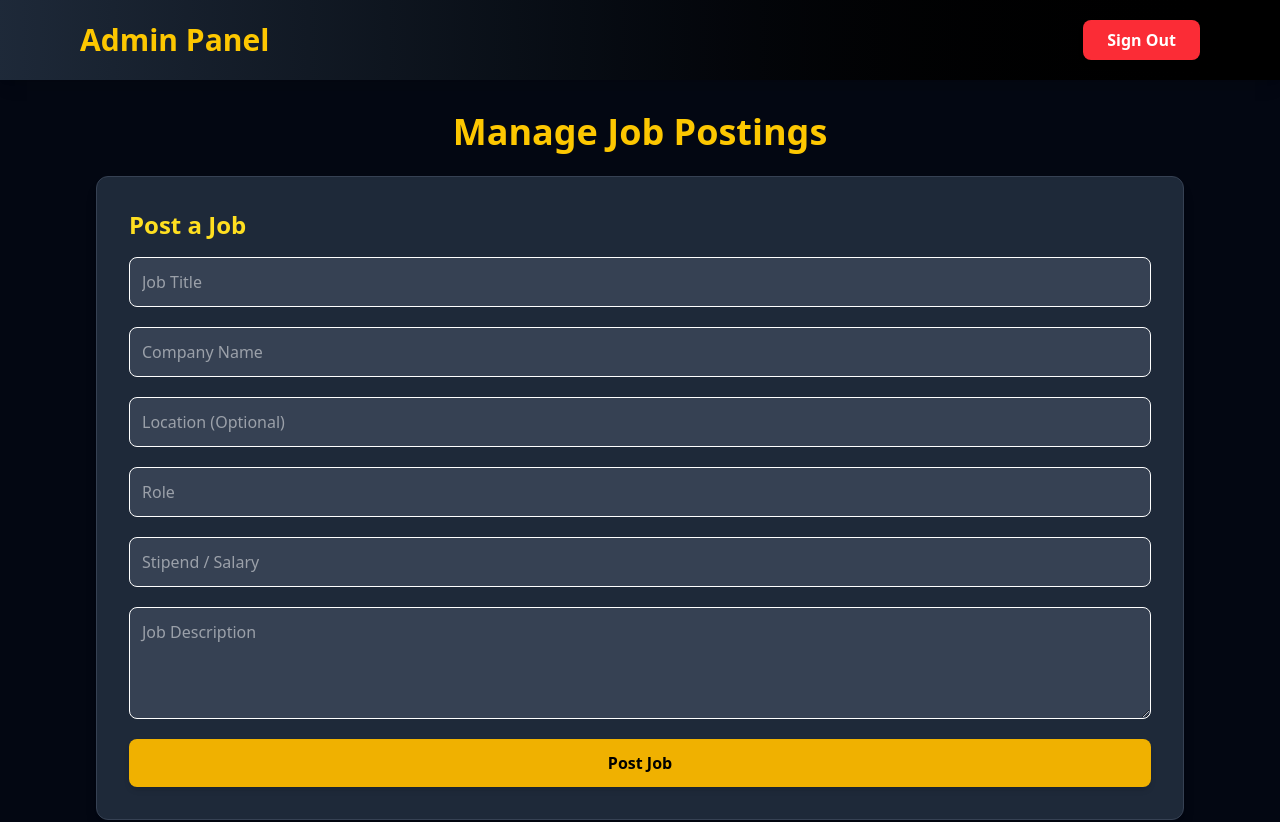
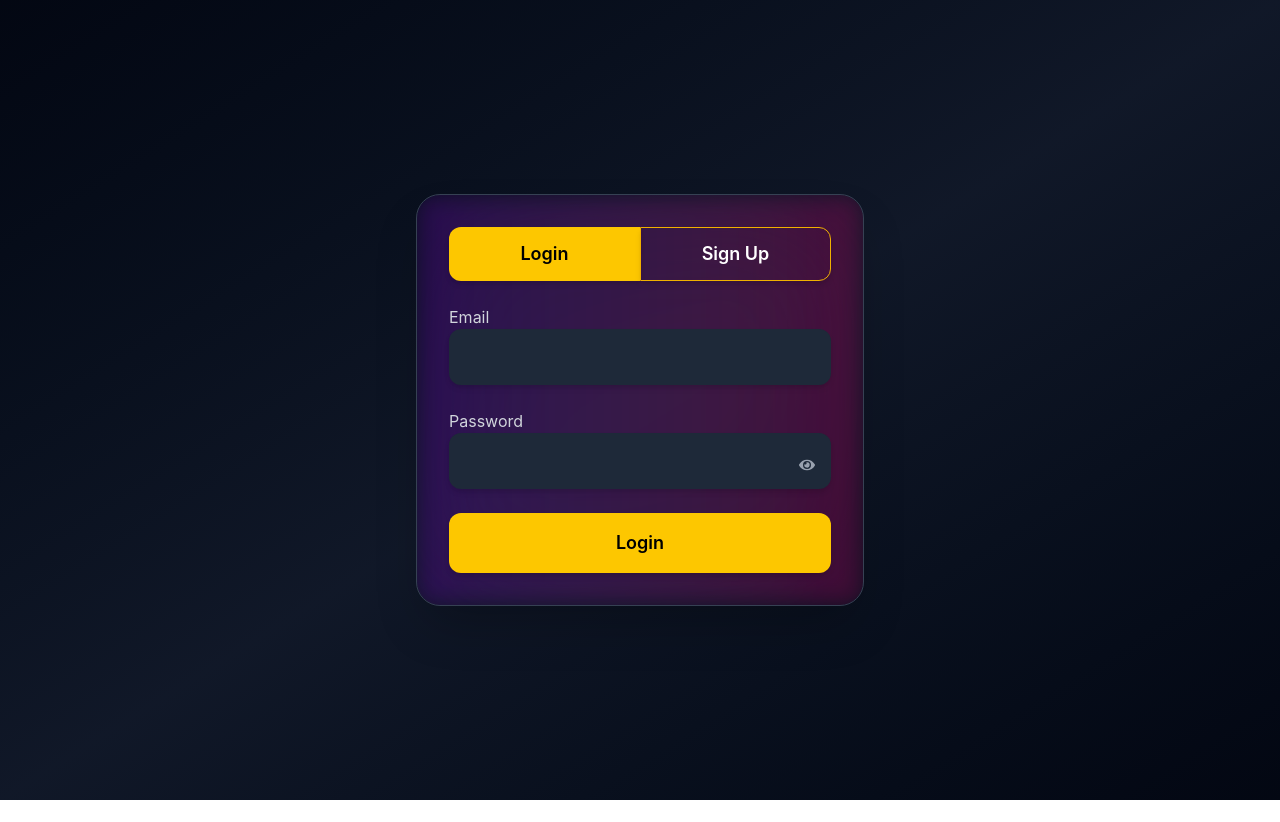
Before and after one commit to naman8586/JobPortol, a React (Vite) app: page /admin-dashboard in a window 1280 px wide. Shown: the top 822 px of the page. After the commit the page ends 800 px from the top, so only its background shows below. Built offline with nearby package versions, Linux system fonts and the light colour scheme.

Commit message:
Update AdminDashboard.jsx

```diff
--- a/src/components/AdminDashboard.jsx
+++ b/src/components/AdminDashboard.jsx
@@ -1,112 +1,162 @@
-import React, { useState, useEffect, useContext } from "react";
-import { JobContext } from "../context/JobContext";
+import { useState, useEffect } from "react";
+import { useForm } from "react-hook-form";
 import { useNavigate } from "react-router-dom";
+import { FaEye, FaEyeSlash } from "react-icons/fa";
 
-const AdminDashboard = () => {
-  const { jobs = [], addJob, updateJob } = useContext(JobContext);
-  const [form, setForm] = useState({
-    title: "",
-    company: "",
-    location: "",
-    role: "",
-    stipend: "",
-    description: "",
-  });
-  const [editingIndex, setEditingIndex] = useState(null);
-  const [applications, setApplications] = useState([]);
+export default function AuthPage() {
+  const [isLogin, setIsLogin] = useState(true);
+  const [showPassword, setShowPassword] = useState(false);
+  const [showConfirmPassword, setShowConfirmPassword] = useState(false);
+  const [loading, setLoading] = useState(false);
   const navigate = useNavigate();
 
+  const {
+    register,
+    handleSubmit,
+    watch,
+    formState: { errors },
+  } = useForm();
+
+  const [users, setUsers] = useState(() => {
+    return JSON.parse(localStorage.getItem("users")) || [];
+  });
+
   useEffect(() => {
-    const storedApplications = JSON.parse(localStorage.getItem("applications")) || [];
-    setApplications(storedApplications);
-  }, []);
+    localStorage.setItem("users", JSON.stringify(users));
+  }, [users]);
 
-  const handleSignOut = () => {
-    localStorage.removeItem("currentUser");
-    navigate("/");
-  };
+  const onSubmit = (data) => {
+    setLoading(true);
 
-  const handleChange = (e) => {
-    setForm({ ...form, [e.target.name]: e.target.value });
-  };
-
-  const handleSubmit = (e) => {
-    e.preventDefault();
-    if (!form.title || !form.company || !form.role || !form.stipend) {
-      alert("Please fill all required fields!");
+    setTimeout(() => {
+      if (isLogin) {
+        const userExists = users.find(
+          (user) => user.email === data.email && user.password === data.password
+        );
+        if (userExists) {
+          localStorage.setItem("currentUser", JSON.stringify(userExists));
+          alert(`Logged in successfully as ${userExists.role}!`);
+          navigate(userExists.role === "admin" ? "/admin-dashboard" : "/user-dashboard");
+        } else {
+          alert("User not found or incorrect credentials!");
+        }
+      } else {
+        if (data.password !== data.confirmPassword) {
+          alert("Passwords do not match!");
+          setLoading(false);
           return;
         }
 
-    if (editingIndex !== null) {
-      updateJob(editingIndex, form);
-      setEditingIndex(null);
-    } else {
-      addJob(form);
+        if (users.some((user) => user.email === data.email)) {
+          alert("User already exists! Please login.");
+          setLoading(false);
+          return;
         }
 
-    setForm({ title: "", company: "", location: "", role: "", stipend: "", description: "" });
+        const newUser = { email: data.email, password: data.password, role: data.role };
+        setUsers((prevUsers) => [...prevUsers, newUser]);
+        alert("Signup successful! Now login.");
+        setIsLogin(true);
+      }
+
+      setLoading(false);
+    }, 1500);
   };
 
   return (
-    <div className="min-h-screen bg-gray-950 text-white font-sans">
-      {/* Navbar */}
-      <div className="h-20 flex items-center justify-between px-10 md:px-20 w-full bg-gradient-to-r from-gray-800 to-black shadow-lg">
-        <div className="text-3xl font-extrabold text-yellow-400">Admin Panel</div>
+    <div className="flex items-center justify-center min-h-screen bg-gradient-to-br from-gray-950 via-gray-900 to-gray-950 text-white px-4">
+      <div className="w-full max-w-md p-8 bg-opacity-30 backdrop-blur-3xl rounded-3xl shadow-2xl border border-gray-700 relative overflow-hidden transition transform hover:scale-105 duration-300">
+        <div className="absolute inset-0 bg-gradient-to-r from-purple-700 to-pink-600 opacity-25 blur-md"></div>
+
+        <div className="flex justify-between mb-6 relative z-10">
           <button
-          onClick={handleSignOut}
-          className="bg-red-500 text-white hover:bg-red-600 px-6 py-2 rounded-lg font-semibold transition-all shadow-md"
+            className={`px-6 py-3 w-1/2 text-lg font-semibold transition rounded-l-xl shadow-md ${isLogin ? "bg-yellow-400 text-black" : "bg-transparent border border-yellow-500 text-white hover:bg-yellow-500 hover:text-black"}`}
+            onClick={() => setIsLogin(true)}
           >
-          Sign Out
+            Login
+          </button>
+          <button
+            className={`px-6 py-3 w-1/2 text-lg font-semibold transition rounded-r-xl shadow-md ${!isLogin ? "bg-yellow-400 text-black" : "bg-transparent border border-yellow-500 text-white hover:bg-yellow-500 hover:text-black"}`}
+            onClick={() => setIsLogin(false)}
+          >
+            Sign Up
           </button>
         </div>
 
-      {/* Content Container */}
-      <div className="max-w-6xl mx-auto p-8">
-        <h2 className="text-4xl font-bold text-center mb-6 text-yellow-400">Manage Job Postings</h2>
+        <form onSubmit={handleSubmit(onSubmit)} className="space-y-6 relative z-10">
+          <div>
+            <label className="block text-gray-300">Email</label>
+            <input
+              type="email"
+              {...register("email", { required: "Email is required" })}
+              className="w-full p-4 rounded-xl bg-gray-800 text-white focus:ring-2 focus:ring-yellow-400 outline-none transition shadow-md"
+            />
+            {errors.email && <p className="text-red-400 text-sm mt-1">{errors.email.message}</p>}
+          </div>
 
-        {/* Job Posting Form */}
-        <div className="bg-gray-800 p-8 rounded-xl shadow-lg border border-gray-700">
-          <h3 className="text-2xl font-semibold mb-4 text-yellow-300">
-            {editingIndex !== null ? "Edit Job" : "Post a Job"}
-          </h3>
-          <form onSubmit={handleSubmit} className="grid gap-5">
-            <input type="text" name="title" value={form.title} onChange={handleChange} placeholder="Job Title" className="border p-3 rounded-lg w-full bg-gray-700 text-white focus:ring-2 focus:ring-yellow-400" required />
-            <input type="text" name="company" value={form.company} onChange={handleChange} placeholder="Company Name" className="border p-3 rounded-lg w-full bg-gray-700 text-white focus:ring-2 focus:ring-yellow-400" required />
-            <input type="text" name="location" value={form.location} onChange={handleChange} placeholder="Location (Optional)" className="border p-3 rounded-lg w-full bg-gray-700 text-white focus:ring-2 focus:ring-yellow-400" />
-            <input type="text" name="role" value={form.role} onChange={handleChange} placeholder="Role" className="border p-3 rounded-lg w-full bg-gray-700 text-white focus:ring-2 focus:ring-yellow-400" required />
-            <input type="text" name="stipend" value={form.stipend} onChange={handleChange} placeholder="Stipend / Salary" className="border p-3 rounded-lg w-full bg-gray-700 text-white focus:ring-2 focus:ring-yellow-400" required />
-            <textarea name="description" value={form.description} onChange={handleChange} placeholder="Job Description" className="border p-3 rounded-lg w-full bg-gray-700 text-white h-28 focus:ring-2 focus:ring-yellow-400"></textarea>
-            <button type="submit" className="bg-yellow-500 hover:bg-yellow-600 text-black px-6 py-3 rounded-lg font-semibold transition-all shadow-md">
-              {editingIndex !== null ? "Update Job" : "Post Job"}
+          <div className="relative">
+            <label className="block text-gray-300">Password</label>
+            <input
+              type={showPassword ? "text" : "password"}
+              {...register("password", {
+                required: "Password is required",
+                minLength: { value: 8, message: "At least 8 characters" },
+              })}
+              className="w-full p-4 rounded-xl bg-gray-800 text-white focus:ring-2 focus:ring-yellow-400 outline-none transition shadow-md"
+            />
+            <button
+              type="button"
+              className="absolute right-4 top-12 text-gray-400"
+              onClick={() => setShowPassword(!showPassword)}
+            >
+              {showPassword ? <FaEyeSlash /> : <FaEye />}
+            </button>
+            {errors.password && <p className="text-red-400 text-sm mt-1">{errors.password.message}</p>}
+          </div>
+
+          {!isLogin && (
+            <>
+              <div className="relative">
+                <label className="block text-gray-300">Confirm Password</label>
+                <input
+                  type={showConfirmPassword ? "text" : "password"}
+                  {...register("confirmPassword", {
+                    required: "Confirm Password is required",
+                  })}
+                  className="w-full p-4 rounded-xl bg-gray-800 text-white focus:ring-2 focus:ring-yellow-400 outline-none transition shadow-md"
+                />
+                <button
+                  type="button"
+                  className="absolute right-4 top-12 text-gray-400"
+                  onClick={() => setShowConfirmPassword(!showConfirmPassword)}
+                >
+                  {showConfirmPassword ? <FaEyeSlash /> : <FaEye />}
+                </button>
+                {errors.confirmPassword && <p className="text-red-400 text-sm mt-1">{errors.confirmPassword.message}</p>}
+              </div>
+
+              <div>
+                <label className="block text-gray-300">Role</label>
+                <select
+                  {...register("role", { required: "Role is required" })}
+                  className="w-full p-4 rounded-xl bg-gray-800 text-white focus:ring-2 focus:ring-yellow-400 outline-none transition shadow-md"
+                >
+                  <option value="user">User</option>
+                  <option value="admin">Admin</option>
+                </select>
+                {errors.role && <p className="text-red-400 text-sm mt-1">{errors.role.message}</p>}
+              </div>
+            </>
+          )}
+
+          <button
+            type="submit"
+            className="w-full p-4 rounded-xl bg-yellow-400 text-black hover:bg-yellow-500 transition text-lg font-semibold shadow-md hover:shadow-lg"
+          >
+            {loading ? "Processing..." : isLogin ? "Login" : "Sign Up"}
           </button>
         </form>
       </div>
-
-        {/* Job Applications */}
-        <div className="mt-10">
-          <h3 className="text-3xl font-semibold mb-4 text-yellow-400">Job Applications</h3>
-          {applications.length === 0 ? (
-            <p className="text-gray-400 text-center">No applications received yet.</p>
-          ) : (
-            <div className="grid grid-cols-1 md:grid-cols-2 gap-6">
-              {applications.map((app, index) => (
-                <div key={index} className="bg-gray-800 p-6 rounded-lg shadow-md border border-gray-700 hover:shadow-lg transition-all relative">
-                  <p className="text-lg font-semibold text-yellow-400">Job ID: {app.jobId}</p>
-                  <p className="text-gray-300"><strong>Applicant:</strong> {app.userEmail}</p>
-                  <p className="text-gray-400"><strong>Applied On:</strong> {app.appliedAt}</p>
-                  {app.resume && (
-                    <a href={app.resume} download className="text-blue-400 hover:underline block mt-2">
-                      📄 Download Resume
-                    </a>
-                  )}
-                </div>
-              ))}
-            </div>
-          )}
-        </div>
-      </div>
     </div>
   );
-};
-
-export default AdminDashboard;
+}
```
Lines whose indentation alone changed are shown as unchanged.
